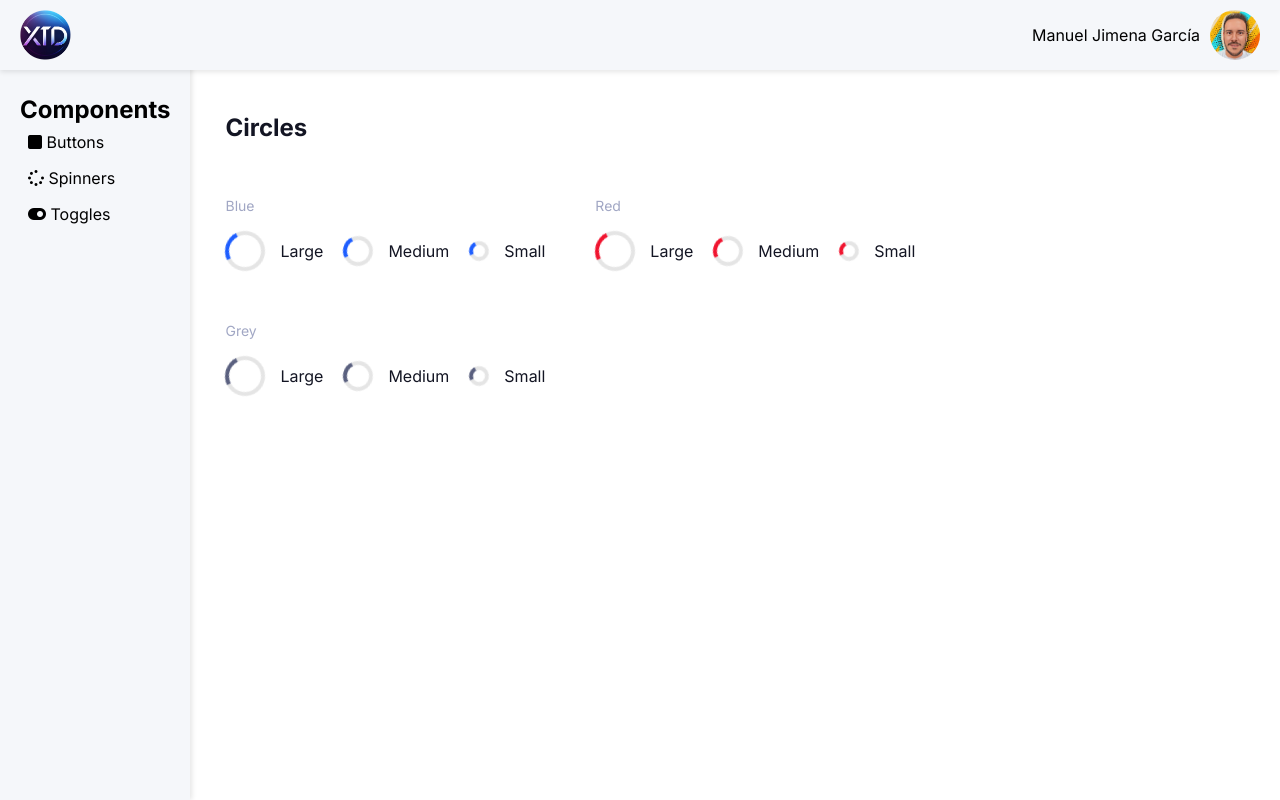
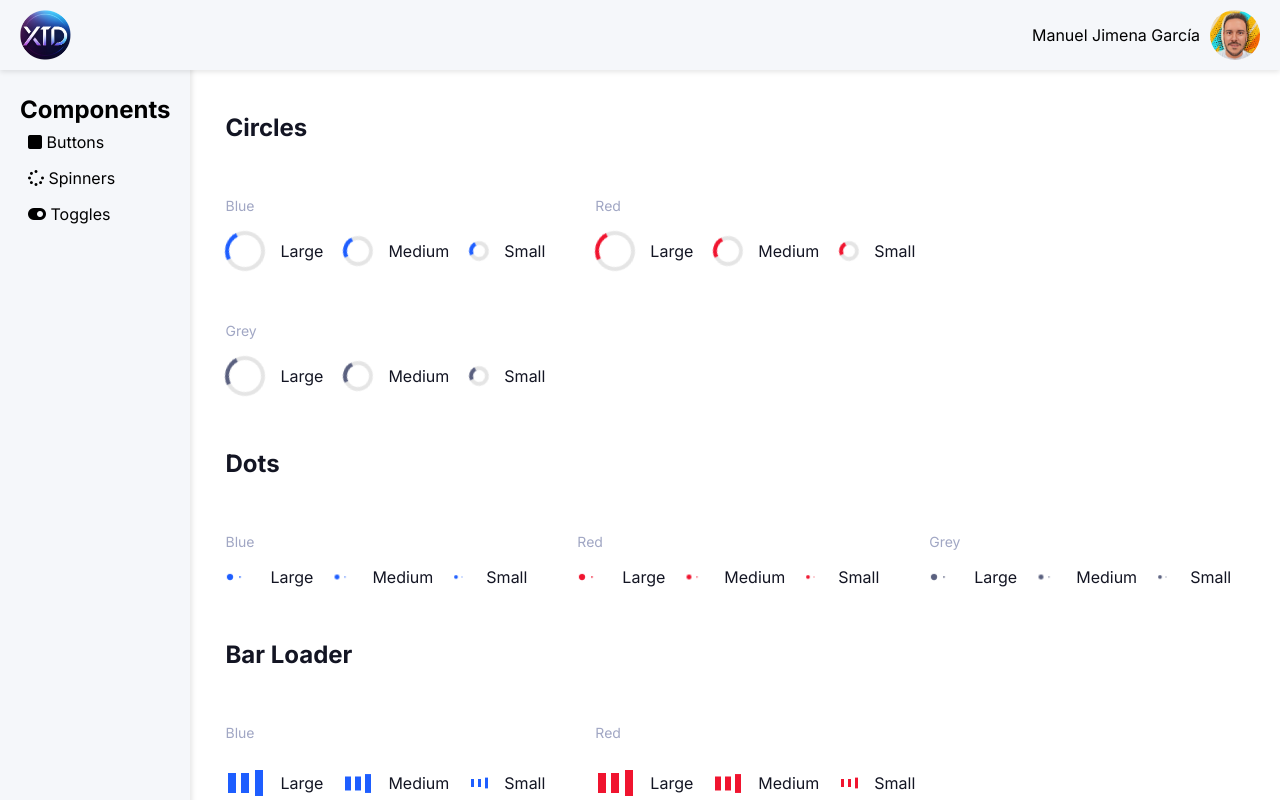
Before and after one commit to ManuelJimena/UI-XTD-Library, a React (Vite) app: page / in a window 1280 px wide. Both pictures are taken after a click on the item "Spinners". Shown: the top 800 px of the page. Built offline with nearby package versions, Linux system fonts and the light colour scheme.

Commit message:
add spinners

```diff
--- a/src/components/Spinner/Spinner.jsx
+++ b/src/components/Spinner/Spinner.jsx
@@ -1,11 +1,9 @@
 import StyledSpinner from './StyledSpinner'
 
-const Spinner = ({ size, color }) => {
-  return (
-    <StyledSpinner size={size} color={color}>
-      <div className="spinner"></div>
-    </StyledSpinner>
-  )
-}
+const Spinner = ({ size, color, type = 'circle' }) => (
+  <StyledSpinner size={size} color={color} type={type}>
+    {['dot', 'barLoader'].includes(type) && Array.from({ length: 3 }, (_, index) => <div key={index} />)}
+  </StyledSpinner>
+)
 
 export default Spinner
--- a/src/components/Spinner/StyledSpinner.jsx
+++ b/src/components/Spinner/StyledSpinner.jsx
@@ -1,10 +1,4 @@
-import styled, { keyframes } from 'styled-components'
-
-const sizes = {
-  small: { size: '20px' },
-  medium: { size: '30px' },
-  large: { size: '40px' }
-}
+import styled, { keyframes, css } from 'styled-components'
 
 const spin = keyframes`
   from {
@@ -15,20 +9,65 @@ const spin = keyframes`
   }
 `
 
+const dotAnimation = keyframes`
+  0%, 80%, 100% {
+    transform: scale(0);
+  }
+  40% {
+    transform: scale(1.0);
+  }
+`
+
+const barGrow = keyframes`
+  0%, 40%, 100% {
+    transform: scaleY(0.4);
+  }
+  20% {
+    transform: scaleY(1.0);
+  }
+`
+
 const StyledSpinner = styled.div`
+  ${({ type }) => type === 'circle' && css`
     display: inline-block;
-  width: ${({ size }) => sizes[size].size};
-  height: ${({ size }) => sizes[size].size};
+    width: ${({ size }) => (size === 'small' ? '20px' : size === 'medium' ? '30px' : '40px')};
+    height: ${({ size }) => (size === 'small' ? '20px' : size === 'medium' ? '30px' : '40px')};
     border: 4px solid rgba(0, 0, 0, 0.1);
     border-radius: 50%;
     border-top-color: ${({ color }) => `var(--${color})`};
     animation: ${spin} 1s linear infinite;
+  `}
 
-  .spinner {
-    width: 100%;
+  ${({ type, color, size }) => type === 'dot' && css`
+    display: flex;
+    justify-content: space-around;
+    & > div {
+      width: ${size === 'small' ? '6px' : size === 'medium' ? '8px' : '10px'};
+      height: ${size === 'small' ? '6px' : size === 'medium' ? '8px' : '10px'};
+      background-color: var(--${color});
+      border-radius: 50%;
+      animation: ${dotAnimation} 1.4s infinite ease-in-out both;
+    }
+    & > div:nth-child(1) { animation-delay: -0.32s; }
+    & > div:nth-child(2) { animation-delay: -0.16s; }
+  `}
+
+  ${({ type, color, size }) => type === 'barLoader' && css`
+    display: flex;
+    justify-content: space-around;
+    align-items: flex-end;
+    height: ${size === 'large' ? '50px' : size === 'medium' ? '35px' : '20px'};
+    width: ${size === 'large' ? '40px' : size === 'medium' ? '30px' : '20px'};
+    & > div {
+      width: ${size === 'large' ? '8px' : size === 'medium' ? '6px' : '4px'};
       height: 100%;
-    border-radius: 50%;
+      background-color: var(--${color});
+      margin: 0 2px;
+      animation: ${barGrow} 1.2s infinite ease-in-out;
     }
+    & > div:nth-child(1) { animation-delay: -0.24s; }
+    & > div:nth-child(2) { animation-delay: -0.12s; }
+    & > div:nth-child(3) { animation-delay: 0s; }
+  `}
 `
-
 export default StyledSpinner
--- a/src/components/Spinner/Viewer.jsx
+++ b/src/components/Spinner/Viewer.jsx
@@ -47,63 +47,69 @@ const SpinnerLabel = styled.div`
   color: var(--general100);
 `
 
-const SpinnerViewer = () => {
-  return (
-    <SpinnersContainer>
-      <SectionTitle>Circles</SectionTitle>
-      <SpinnersGroup>
-        <GroupTitle>Blue</GroupTitle>
+const SpinnerViewer = () => (
+  <SpinnersContainer>
+    <SectionTitle>Circles</SectionTitle>
+    {['primary100', 'red100', 'general80'].map((color, index) => (
+      <SpinnersGroup key={index}>
+        <GroupTitle>{color === 'primary100' ? 'Blue' : color === 'red100' ? 'Red' : 'Grey'}</GroupTitle>
         <SpinnersRow>
           <SpinnerLabel>
-            <Spinner size="large" color="primary100" />
+            <Spinner size="large" color={color} type="circle" />
             <span>Large</span>
           </SpinnerLabel>
           <SpinnerLabel>
-            <Spinner size="medium" color="primary100" />
+            <Spinner size="medium" color={color} type="circle" />
             <span>Medium</span>
           </SpinnerLabel>
           <SpinnerLabel>
-            <Spinner size="small" color="primary100" />
+            <Spinner size="small" color={color} type="circle" />
             <span>Small</span>
           </SpinnerLabel>
         </SpinnersRow>
       </SpinnersGroup>
-      <SpinnersGroup>
-        <GroupTitle>Red</GroupTitle>
+    ))}
+    <SectionTitle>Dots</SectionTitle>
+    {['primary100', 'red100', 'general80'].map((color, index) => (
+      <SpinnersGroup key={index}>
+        <GroupTitle>{color === 'primary100' ? 'Blue' : color === 'red100' ? 'Red' : 'Grey'}</GroupTitle>
         <SpinnersRow>
           <SpinnerLabel>
-            <Spinner size="large" color="red100" />
+            <Spinner size="large" color={color} type="dot" />
             <span>Large</span>
           </SpinnerLabel>
           <SpinnerLabel>
-            <Spinner size="medium" color="red100" />
+            <Spinner size="medium" color={color} type="dot" />
             <span>Medium</span>
           </SpinnerLabel>
           <SpinnerLabel>
-            <Spinner size="small" color="red100" />
+            <Spinner size="small" color={color} type="dot" />
             <span>Small</span>
           </SpinnerLabel>
         </SpinnersRow>
       </SpinnersGroup>
-      <SpinnersGroup>
-        <GroupTitle>Grey</GroupTitle>
+    ))}
+   <SectionTitle>Bar Loader</SectionTitle>
+    {['primary100', 'red100', 'general80'].map((color) => (
+      <SpinnersGroup key={color}>
+        <GroupTitle>{color === 'primary100' ? 'Blue' : color === 'red100' ? 'Red' : 'Grey'}</GroupTitle>
         <SpinnersRow>
           <SpinnerLabel>
-            <Spinner size="large" color="general80" />
+            <Spinner size="large" color={color} type="barLoader" />
             <span>Large</span>
           </SpinnerLabel>
           <SpinnerLabel>
-            <Spinner size="medium" color="general80" />
+            <Spinner size="medium" color={color} type="barLoader" />
             <span>Medium</span>
           </SpinnerLabel>
           <SpinnerLabel>
-            <Spinner size="small" color="general80" />
+            <Spinner size="small" color={color} type="barLoader" />
             <span>Small</span>
           </SpinnerLabel>
         </SpinnersRow>
       </SpinnersGroup>
-    </SpinnersContainer>
-  )
-}
+    ))}
+  </SpinnersContainer>
+)
 
 export default SpinnerViewer
```
Lines whose indentation alone changed are shown as unchanged.
